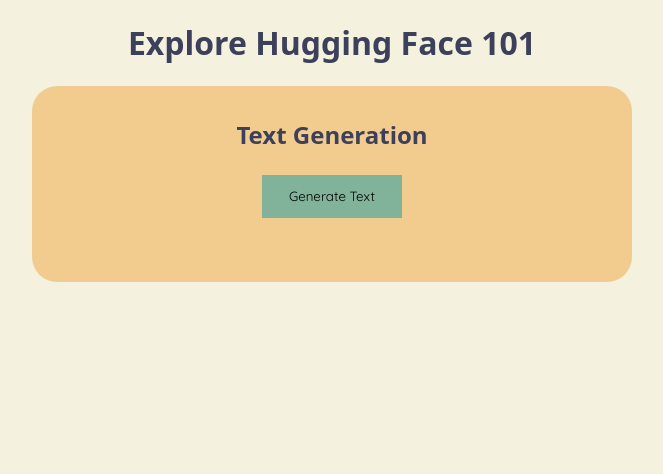
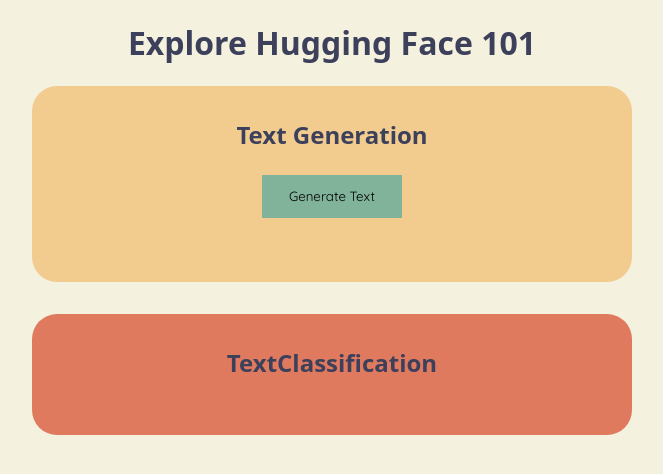
Before and after one commit to OrbicCode/explore-hugging_face-101, a React (Vite) app: page / in a window 1280 px wide. Shown: the top 474 px of the page, without its empty margins (308-971 px from the left). Built offline with nearby package versions, Linux system fonts and the light colour scheme; no server answers; a web font is replaced by a local one; what @huggingface/inference would draw is missing.

Commit message:
TextClassification Shell

```diff
--- a/src/App.tsx
+++ b/src/App.tsx
@@ -1,4 +1,5 @@
 import './App.css';
+import TextClassification from './components/TextClassification/TextClassification';
 import TextGeneration from './components/TextGeneration/TextGeneration';
 
 function App() {
@@ -7,6 +8,7 @@
       <h1>Explore Hugging Face 101</h1>
       <div className='widget_container'>
         <TextGeneration />
+        <TextClassification />
       </div>
     </main>
   );
--- /dev/null
+++ b/src/components/TextClassification/TextClassification.module.css
@@ -0,0 +1,11 @@
+.container {
+  display: flex;
+  flex-direction: column;
+  justify-content: center;
+  align-items: center;
+  margin: 0 auto;
+  padding: 2em;
+  width: 600px;
+  background: var(--light-red);
+  border-radius: 25px;
+}
--- /dev/null
+++ b/src/components/TextClassification/TextClassification.tsx
@@ -0,0 +1,9 @@
+import styles from './TextClassification.module.css';
+
+export default function TextClassification() {
+  return (
+    <div className={styles.container}>
+      <h2>TextClassification</h2>
+    </div>
+  );
+}
```
